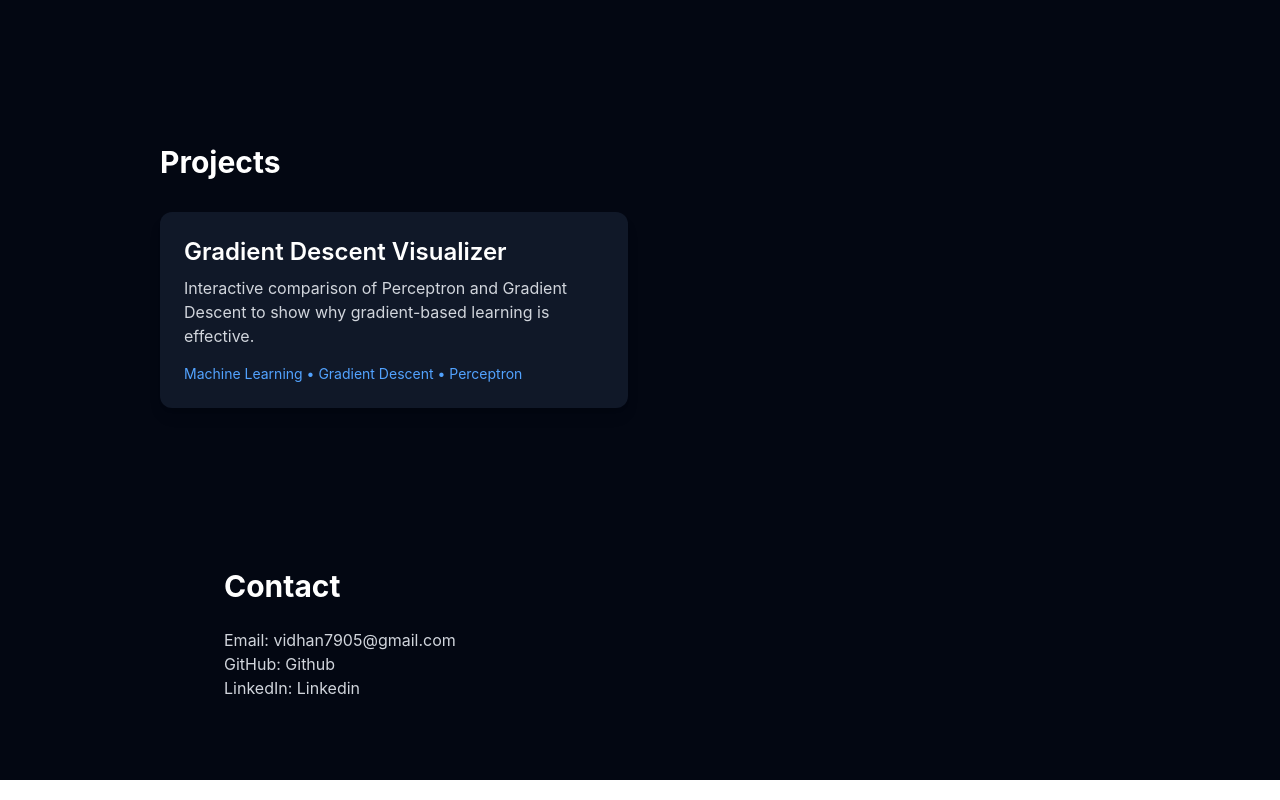
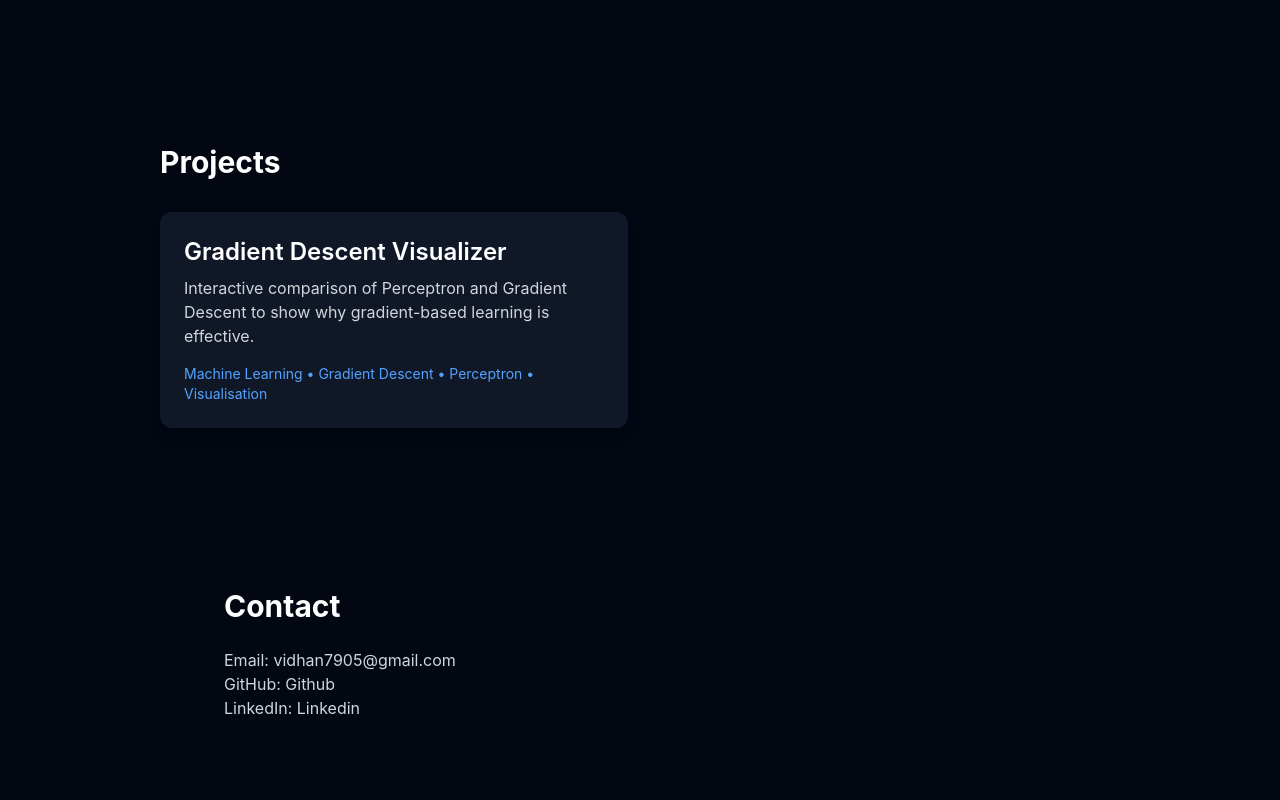
Before and after one commit to vidhan-tiwari/Portfolio, a React app: page / in a window 1280 px wide. Shown: the part 644-1444 px from the top of the page. Built offline with nearby package versions, Linux system fonts and the light colour scheme; the HTML template or start-up script is replaced by a standard one.

Commit message:
Add 'Visualisation' to project tags

```diff
--- a/src/sections/Projects.jsx
+++ b/src/sections/Projects.jsx
@@ -10,7 +10,7 @@
             Interactive comparison of Perceptron and Gradient Descent to show
             why gradient-based learning is effective.
           </p>
-          <p className="text-sm text-blue-400">Machine Learning • Gradient Descent • Perceptron</p>
+          <p className="text-sm text-blue-400">Machine Learning • Gradient Descent • Perceptron • Visualisation</p>
         </div>
       </div>
     </section>
```
